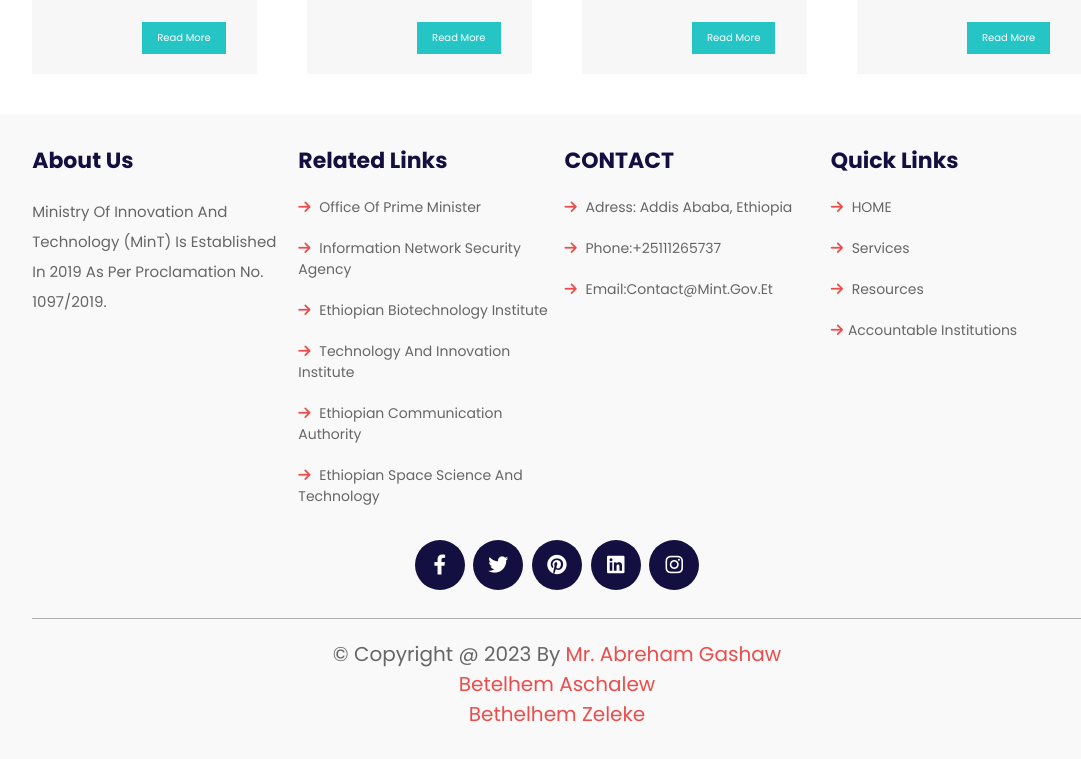
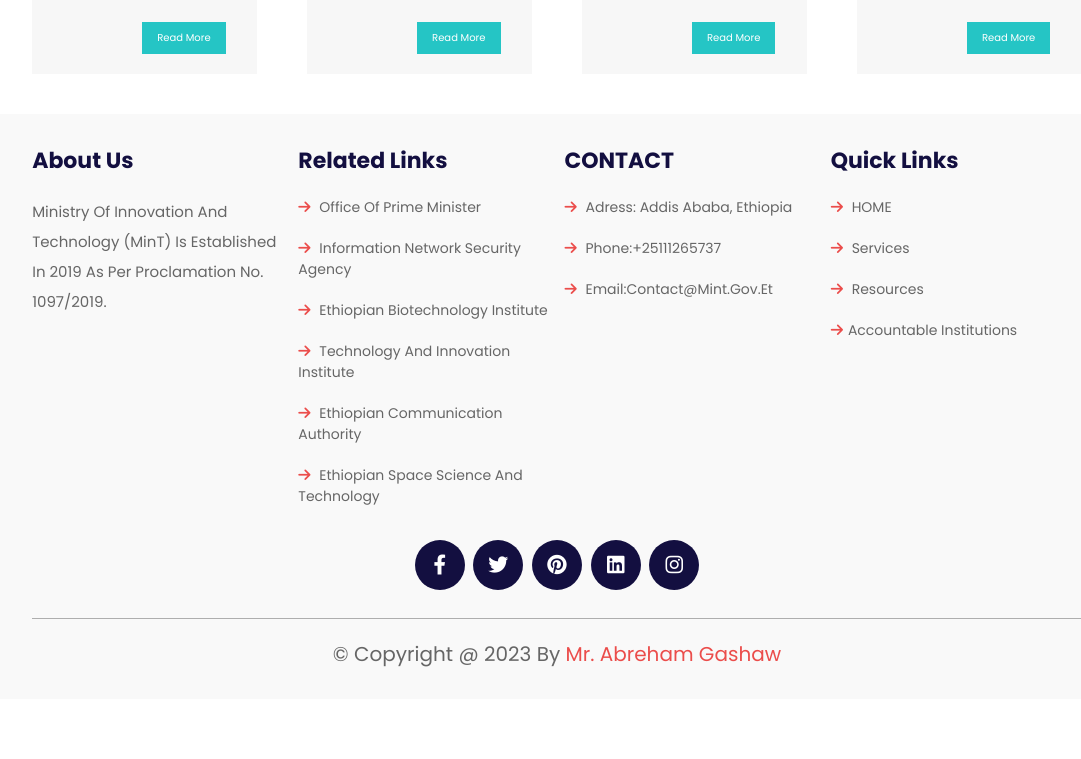
Before and after one commit to elfaz21/mint-website, a plain HTML site: page news.html in a window 1280 px wide. Shown: the part 1652-2411 px from the top of the page, without its empty margins (83-1164 px from the left). After the commit the page ends 2351 px from the top, so only its background shows below. Drawn offline with nearby package versions, Linux system fonts and the light colour scheme; files that its build step writes are made by us from their sources.

Commit message:
mint website 3

```diff
--- a/news.html
+++ b/news.html
@@ -285,7 +285,7 @@
                     <a href="#" class="fab fa-instagram"></a>
                 </div>
 
-                <div class="credit"> &copy; copyright @ 2023 by <span>Mr. Abreham Gashaw<br> Betelhem Aschalew<br>Bethelhem Zeleke</span> </div>
+                <div class="credit"> &copy; copyright @ 2023 by <span>Mr. Abreham Gashaw</span> </div>
 
 
                 <button onclick="topFunction()" id="myBtn" title="Go to top">top</button>
```
Also changed, not shown: about.html (+1 -1 lines), achivements.html (+1 -1 lines), contactus.html (+1 -1 lines), digitalstrategy.html (+1 -1 lines), home.html (+1 -1 lines), homeblogs.html (+1 -1 lines), index.html (+1 -1 lines), institutions.html (+1 -1 lines), ministermessage.html (+1 -1 lines), news2.html (+1 -1 lines), resources.html (+1 -1 lines), services.html (+1 -1 lines), team.html (+1 -1 lines), tender.html (+1 -1 lines), 1 more files.
